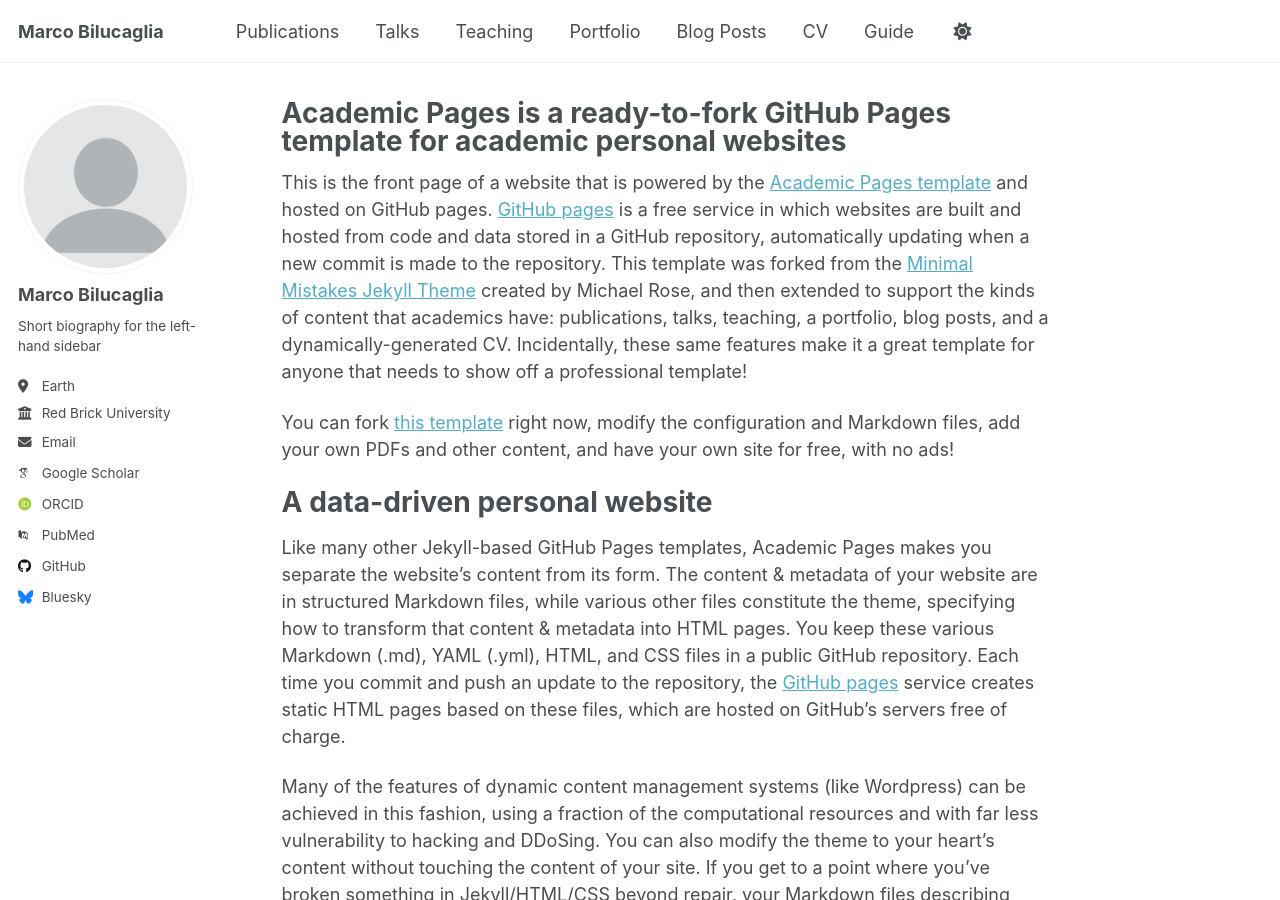
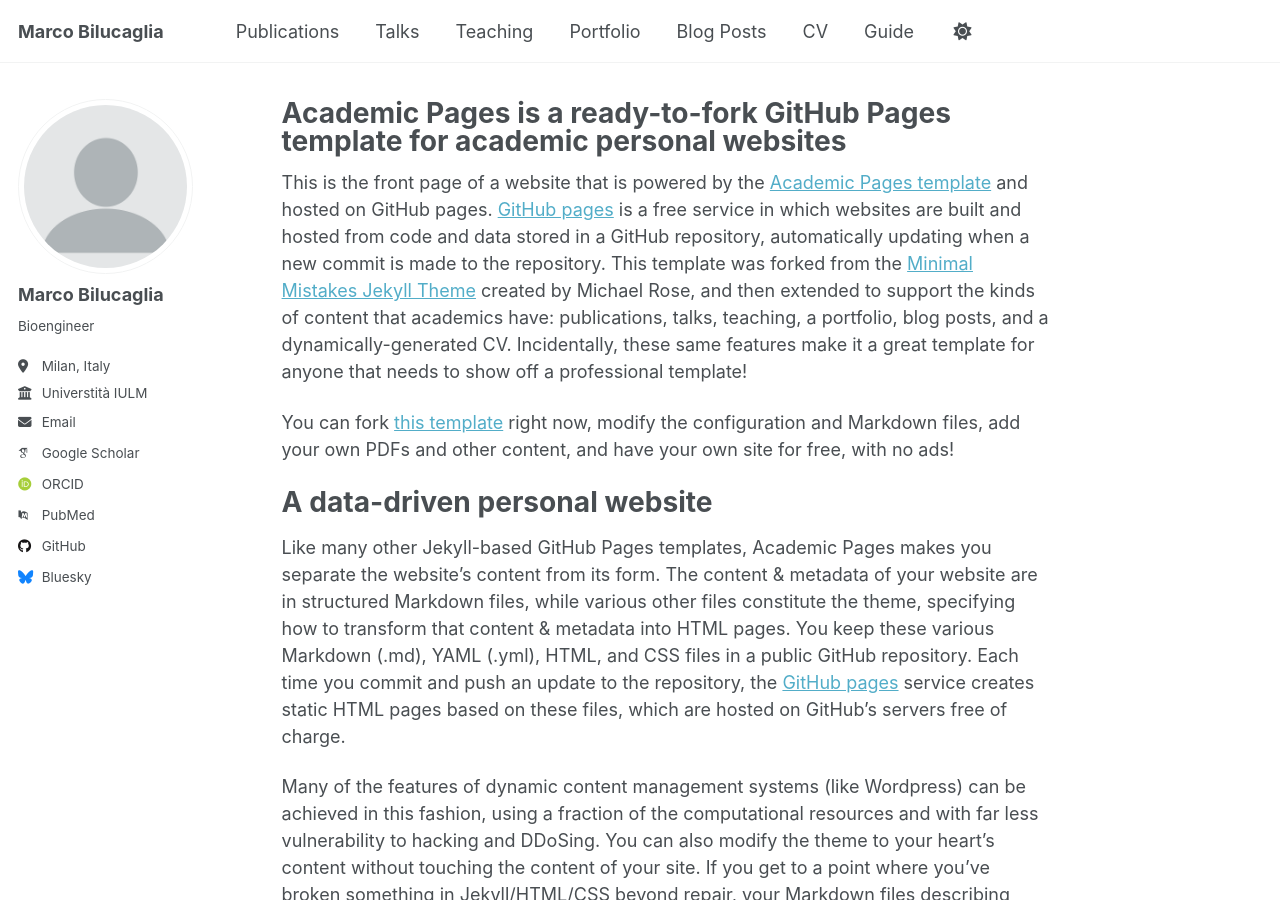
Before and after one commit to mbilucaglia/mbilucaglia.github.io, a Jekyll site: the page built from _pages/about.md, in a window 1280 px wide and 900 px high. Built offline with Jekyll 4.4.1, drawn with Linux system fonts in a browser that asks for light colours; some web fonts are replaced; a script that is not in the unit is left out.

Commit message:
Update _config.yml

```diff
--- a/_config.yml
+++ b/_config.yml
@@ -26,9 +26,9 @@
   avatar           : "profile.png"
   name             : "Marco Bilucaglia"
   pronouns         : # example: "she/her"
-  bio              : "Short biography for the left-hand sidebar"
-  location         : "Earth"
-  employer         : "Red Brick University"
+  bio              : "Bioengineer"
+  location         : "Milan, Italy"
+  employer         : "Universtità IULM"
   uri              : # URL
   email            : "none@example.org"
 
```
